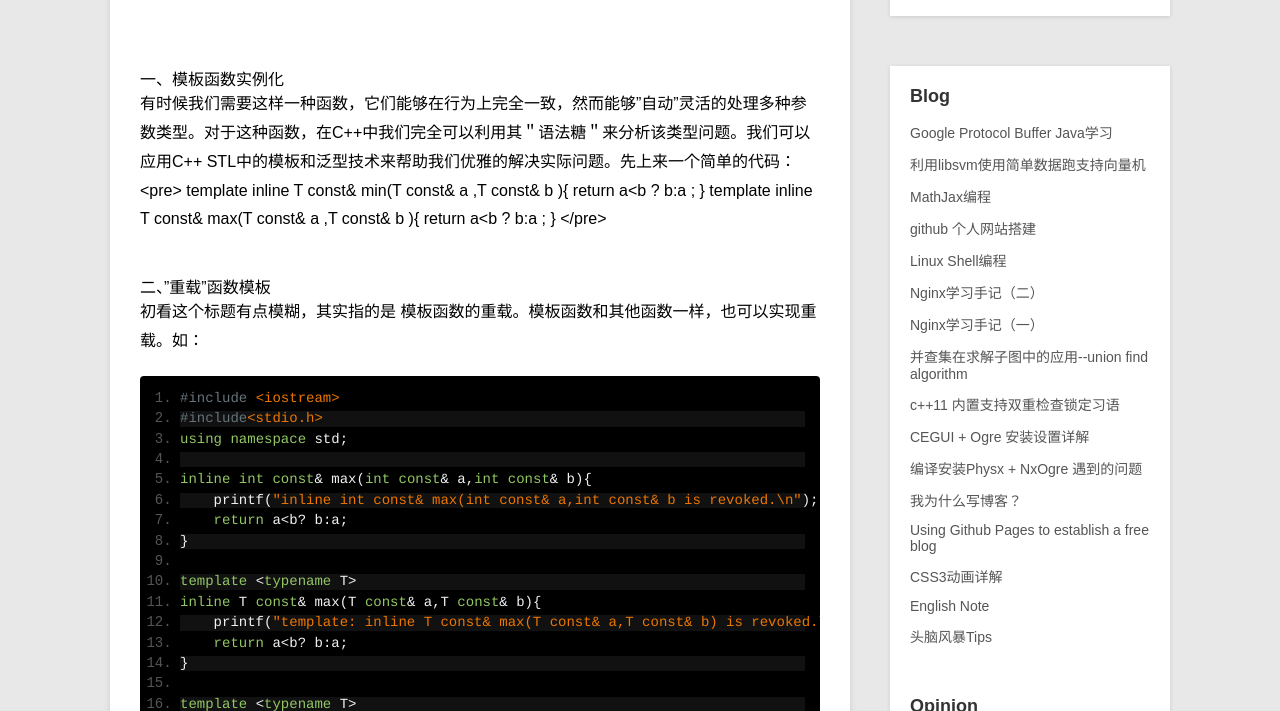
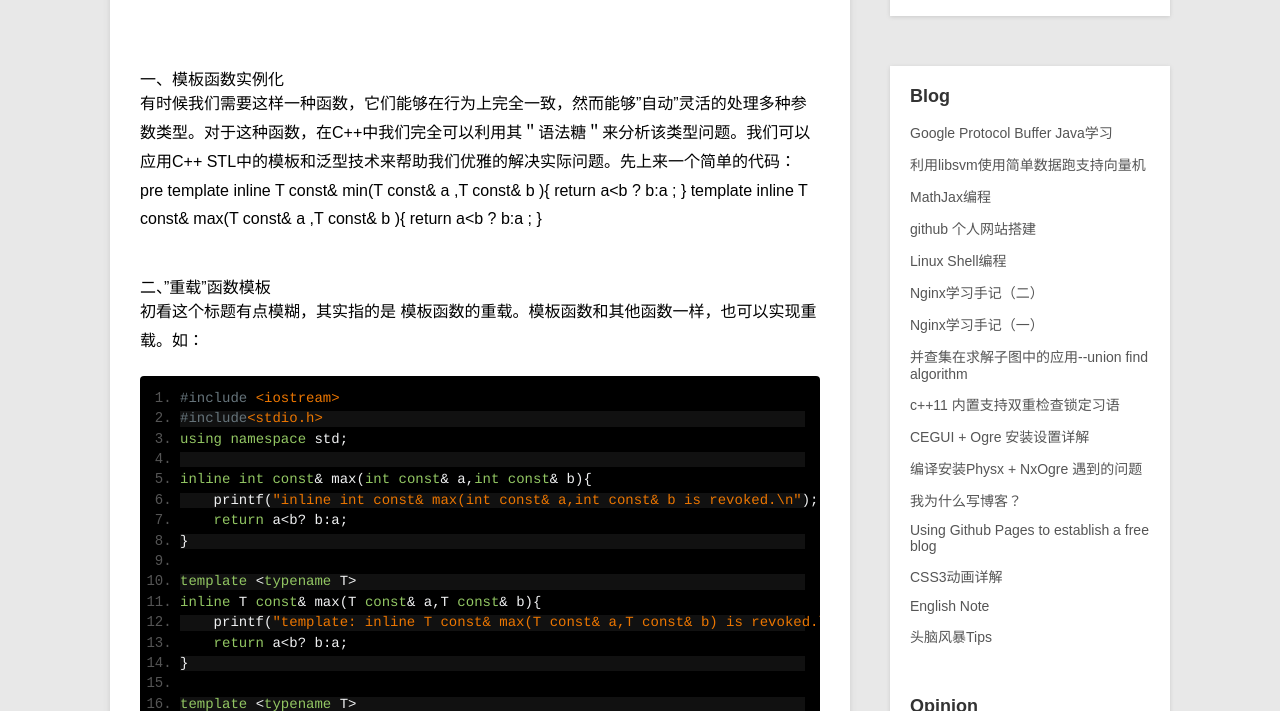
Before and after one commit to swinghu/swinghu.github.com, a Jekyll site: the page built from _posts/trash/2014-02-06-cpp-stl-series2.md, in a window 1280 px wide and 900 px high, cut to the strip 189-900 px from the top of the window. Built offline with Jekyll 4.4.1, drawn with Linux system fonts in a browser that asks for light colours; Markdown is read by kramdown in place of the engine named in the settings.

Commit message:
add new file to trash

```diff
--- a/_posts/trash/2014-02-06-cpp-stl-series2.md
+++ b/_posts/trash/2014-02-06-cpp-stl-series2.md
@@ -7,7 +7,7 @@ category: trash
 
 #一、模板函数实例化
 有时候我们需要这样一种函数，它们能够在行为上完全一致，然而能够"自动"灵活的处理多种参数类型。对于这种函数，在C++中我们完全可以利用其＂语法糖＂来分析该类型问题。我们可以应用C++ STL中的模板和泛型技术来帮助我们优雅的解决实际问题。先上来一个简单的代码：
-	<pre>
+	pre
     template <typename T>
 	inline T const& min(T const& a ,T const& b ){
 		return a<b ? b:a ;
@@ -16,7 +16,7 @@ category: trash
 	inline T const& max(T const& a ,T const& b ){
     return a<b ? b:a ;
 	}
-    </pre>
+
 
 
 #二、"重载"函数模板
```
